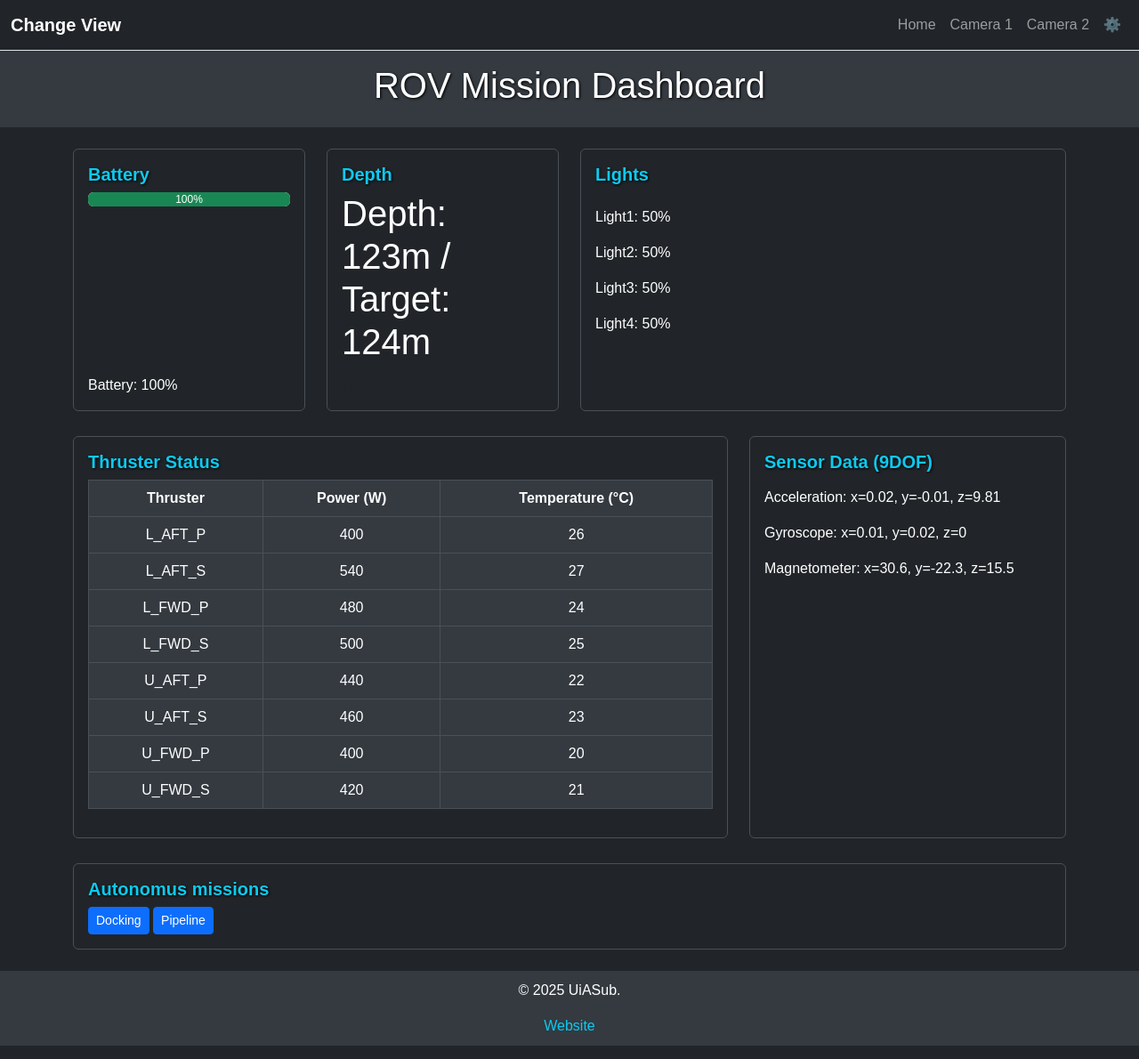
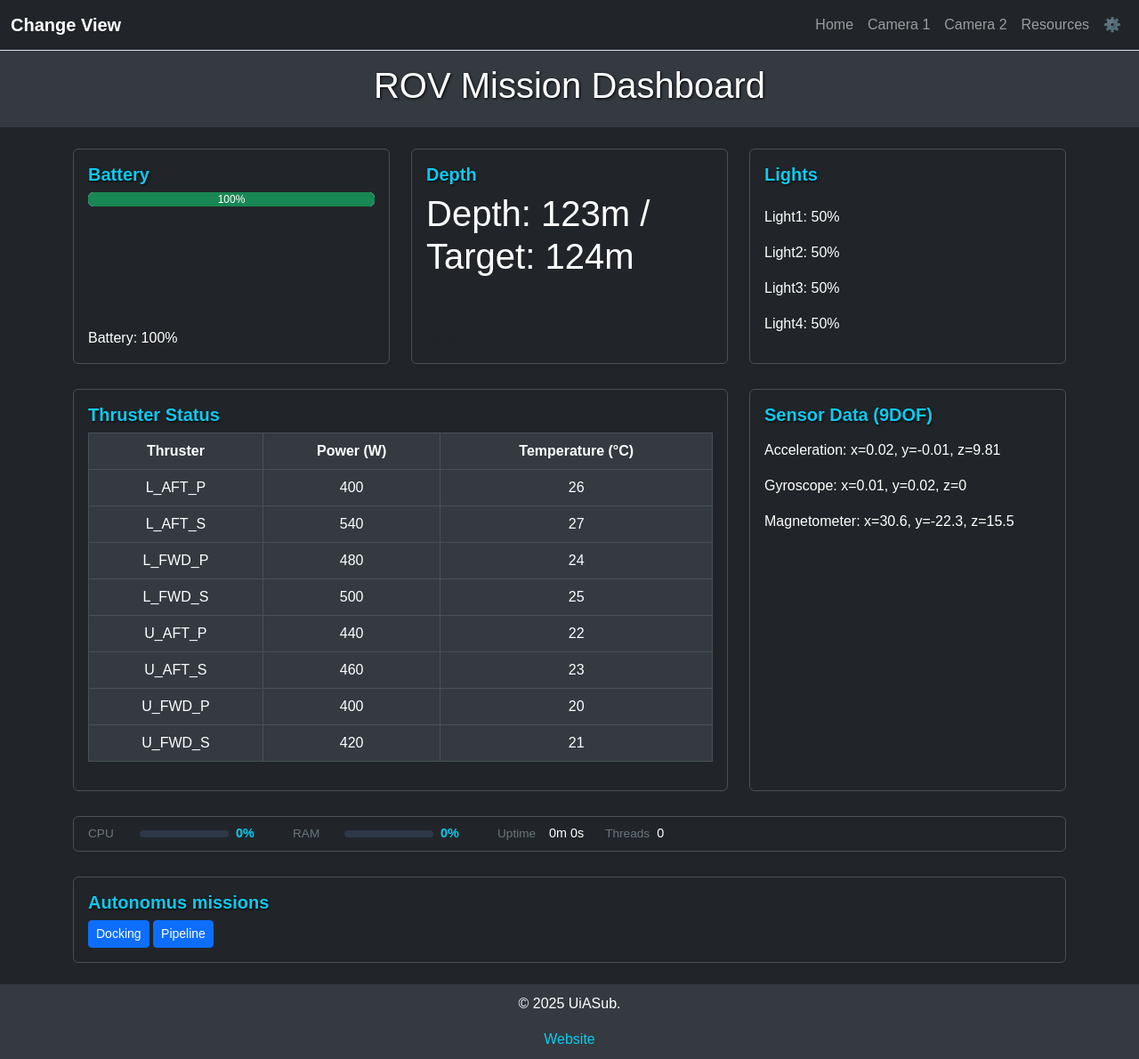
Before and after one commit to UiASub/Topside, a Flask app: page / in a window 1280 px wide. Shown: the whole page at 89% size. Run offline with Flask 3, Linux system fonts and the light colour scheme; data that the repository does not hold is empty; parts of the project's set-up code (start-up, migrations or seed data) failed here and were passed over.

Commit message:
Started on recource monitor

```diff
--- a/routes.py
+++ b/routes.py
@@ -5,6 +5,19 @@ from lib.camera import init_camera, generate_frames
 # Initialize required components
 data_handler = JSONDataHandler()
 camera = init_camera()
+
+# Default resource data (used when no telemetry received)
+DEFAULT_RESOURCES = {
+    "sequence": 0,
+    "uptime_ms": 0,
+    "cpu_percent": 0,
+    "heap_used_percent": 0,
+    "heap_free_kb": 0,
+    "heap_total_kb": 0,
+    "thread_count": 0,
+    "udp_rx_count": 0,
+    "udp_rx_errors": 0
+}
 
 
 def register_routes(app):
@@ -23,6 +36,11 @@ def register_routes(app):
     def camera2():
         """Render the camera2.html template."""
         return render_template("camera2.html")
+
+    @app.route("/resources")
+    def resources():
+        """Render the resource monitor page."""
+        return render_template("resource_monitor.html")
 
     @app.route("/video_feed")
     def video_feed():
@@ -56,6 +74,14 @@ def register_routes(app):
     def get_depth():
         """API route for depth data."""
         return jsonify(data_handler.get_section("depth"))
+
+    @app.route("/api/resources", methods=["GET"])
+    def get_resources():
+        """API route for resource monitor data (CPU, memory, etc.)."""
+        resources = data_handler.get_section("resources")
+        if resources is None:
+            return jsonify(DEFAULT_RESOURCES)
+        return jsonify(resources)
 
     @app.route("/api/rov/command", methods=["POST"])
     def set_rov_command():
--- a/static/css/styles.css
+++ b/static/css/styles.css
@@ -172,3 +172,65 @@ body {
 .btn-close.modal-close-btn {
     filter: invert(1);  /* Makes the close icon light */
 }
+
+/* ==========================================
+   Resource Monitor Bar Styles
+   ========================================== */
+
+.resource-bar {
+    display: flex;
+    align-items: center;
+    gap: 24px;
+    flex-wrap: wrap;
+}
+
+.resource-item {
+    display: flex;
+    align-items: center;
+    gap: 8px;
+}
+
+.resource-label {
+    color: #6c757d;
+    font-size: 0.85rem;
+    min-width: 50px;
+}
+
+.resource-gauge {
+    width: 100px;
+    height: 8px;
+    background-color: #2d3748;
+    border-radius: 4px;
+    overflow: hidden;
+}
+
+.resource-fill {
+    height: 100%;
+    width: 0%;
+    background-color: #28a745;
+    border-radius: 4px;
+    transition: width 0.3s ease, background-color 0.3s ease;
+}
+
+.resource-value {
+    color: #0dcaf0;
+    font-weight: 600;
+    font-size: 0.9rem;
+    min-width: 40px;
+}
+
+.resource-value-text {
+    color: #ffffff;
+    font-weight: 500;
+    font-size: 0.9rem;
+}
+
+@media (max-width: 768px) {
+    .resource-bar {
+        gap: 12px;
+    }
+
+    .resource-gauge {
+        width: 60px;
+    }
+}
--- /dev/null
+++ b/static/js/gauges.js
@@ -0,0 +1,65 @@
+/**
+ * Resource Monitor Bar - CPU & RAM display
+ */
+
+function getBarColor(percent) {
+    if (percent < 50) {
+        return '#28a745'; // green
+    } else if (percent < 80) {
+        return '#ffc107'; // yellow
+    } else {
+        return '#dc3545'; // red
+    }
+}
+
+function formatUptime(ms) {
+    const seconds = Math.floor(ms / 1000);
+    const minutes = Math.floor(seconds / 60);
+    const hours = Math.floor(minutes / 60);
+    const days = Math.floor(hours / 24);
+
+    if (days > 0) {
+        return `${days}d ${(hours % 24)}h`;
+    } else if (hours > 0) {
+        return `${hours}h ${(minutes % 60)}m`;
+    } else {
+        return `${minutes}m ${(seconds % 60)}s`;
+    }
+}
+
+function updateBar(barId, valueId, percent) {
+    const bar = document.getElementById(barId);
+    const value = document.getElementById(valueId);
+    if (bar && value) {
+        bar.style.width = `${percent}%`;
+        bar.style.backgroundColor = getBarColor(percent);
+        value.textContent = `${percent}%`;
+    }
+}
+
+async function updateResources() {
+    try {
+        const response = await fetch('/api/resources');
+        const data = await response.json();
+
+        updateBar('cpu-bar', 'cpu-value', data.cpu_percent || 0);
+        updateBar('ram-bar', 'ram-value', data.heap_used_percent || 0);
+
+        const uptimeEl = document.getElementById('uptime-value');
+        if (uptimeEl) {
+            uptimeEl.textContent = formatUptime(data.uptime_ms || 0);
+        }
+
+        const threadEl = document.getElementById('thread-value');
+        if (threadEl) {
+            threadEl.textContent = data.thread_count || 0;
+        }
+    } catch (error) {
+        console.error('Error fetching resource data:', error);
+    }
+}
+
+document.addEventListener('DOMContentLoaded', () => {
+    updateResources();
+    setInterval(updateResources, 1000);
+});
--- a/static/templates/base.html
+++ b/static/templates/base.html
@@ -37,6 +37,9 @@
             <a class="nav-link" href="/Camera2">Camera 2</a>
           </li>
           <li class="nav-item">
+            <a class="nav-link" href="/resources">Resources</a>
+          </li>
+          <li class="nav-item">
   <a class="nav-link" href="#" data-bs-toggle="modal" data-bs-target="#configModal">
     ⚙️
   </a>
--- a/static/templates/layout.html
+++ b/static/templates/layout.html
@@ -3,7 +3,7 @@
 {% block content %}
 <div class="row g-4">
   <!-- Battery Card -->
-  <div class="col-md-3">
+  <div class="col-md-4">
     <div class="card custom-card h-100">
       <div class="card-body d-flex flex-column">
         <h5 class="card-title">Battery</h5>
@@ -16,7 +16,7 @@
   </div>
 
   <!-- Depth Card -->
-  <div class="col-md-3">
+  <div class="col-md-4">
     <div class="card custom-card h-100">
       <div class="card-body d-flex flex-column">
         <h5 class="card-title">Depth</h5>
@@ -27,7 +27,7 @@
   </div>
 
   <!-- Lights Card -->
-  <div class="col-md-6">
+  <div class="col-md-4">
     <div class="card custom-card h-100">
       <div class="card-body d-flex flex-column">
         <h5 class="card-title">Lights</h5>
@@ -70,6 +70,40 @@
   </div>
 </div>
 
+<!-- Resource Monitor Bar -->
+<div class="row g-4 mt-1">
+  <div class="col-12">
+    <div class="card custom-card">
+      <div class="card-body py-2">
+        <div class="resource-bar">
+          <div class="resource-item">
+            <span class="resource-label">CPU</span>
+            <div class="resource-gauge">
+              <div id="cpu-bar" class="resource-fill"></div>
+            </div>
+            <span id="cpu-value" class="resource-value">0%</span>
+          </div>
+          <div class="resource-item">
+            <span class="resource-label">RAM</span>
+            <div class="resource-gauge">
+              <div id="ram-bar" class="resource-fill"></div>
+            </div>
+            <span id="ram-value" class="resource-value">0%</span>
+          </div>
+          <div class="resource-item">
+            <span class="resource-label">Uptime</span>
+            <span id="uptime-value" class="resource-value-text">--:--</span>
+          </div>
+          <div class="resource-item">
+            <span class="resource-label">Threads</span>
+            <span id="thread-value" class="resource-value-text">--</span>
+          </div>
+        </div>
+      </div>
+    </div>
+  </div>
+</div>
+
 <div class="row g-4 mt-1">
   <!-- Video Feed -->
   <div class="col-12">
@@ -93,4 +127,5 @@
 <script src="/static/js/lights.js"></script>
 <script src="/static/js/battery.js"></script>
 <script src="/static/js/depth.js"></script>
+<script src="/static/js/gauges.js"></script>
 {% endblock %}
```
Also changed, not shown: static/js/resource_monitor.js (added, +232 -0 lines), static/templates/resource_monitor.html (added, +163 -0 lines).
